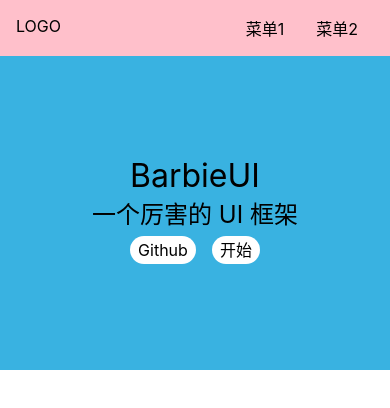
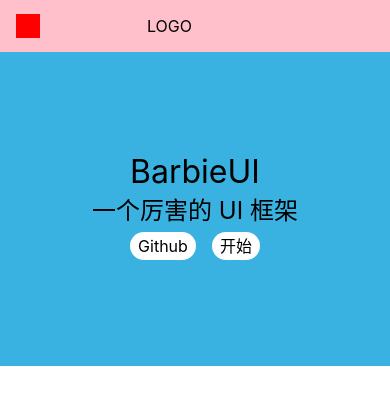
Before and after one commit to limo-chen/BabieUI, a Vue app: page /#/ in a window 390 px wide. Shown: the top 408 px of the page. Built offline with nearby package versions, Linux system fonts and the light colour scheme.

Commit message:
完善aside切换逻辑

```diff
--- a/src/App.vue
+++ b/src/App.vue
@@ -7,7 +7,8 @@ import { ref, provide } from "vue";
 export default {
   name: "App",
   setup() {
-    const asideVisible = ref(true);
+    const width = document.documentElement.clientWidth;
+    const asideVisible = ref(width <= 500 ? false : true);
     provide("asideVisible", asideVisible); // set
   },
 };
--- a/src/components/Topnav.vue
+++ b/src/components/Topnav.vue
@@ -5,6 +5,8 @@
       <li>菜单1</li>
       <li>菜单2</li>
     </div>
+    <!-- <img src="./assets/toggleAside.svg" alt="logo" class="toggleAside" /> -->
+    <span class="toggleAside" @click="toggleMenu"></span>
   </div>
 </template>
 <script lang="ts">
@@ -26,6 +28,8 @@ export default {
   padding: 16px;
   position: relative;
   z-index: 10;
+  justify-content: center;
+  align-items: center;
   > .logo {
     min-width: 6em;
     margin-right: auto;
@@ -38,5 +42,29 @@ export default {
       margin: 0 1em;
     }
   }
+
+  .toggleAside {
+    display: inline-block;
+    width: 24px;
+    height: 24px;
+    background: red;
+    transform: translateY(-50%);
+    display: none;
+    position: absolute;
+    left: 16px;
+    top: 50%;
+  }
+  // 当页面宽度是500时，.menu隐藏; .logo设置为左右都是auto
+  @media (max-width: 500px) {
+    > .menu {
+      display: none;
+    }
+    > .logo {
+      margin: 0 auto;
+    }
+    > .toggleAside {
+      display: inline-block;
+    }
+  }
 }
 </style>
--- a/src/views/Doc.vue
+++ b/src/views/Doc.vue
@@ -37,10 +37,7 @@ aside {
   background: #539bf4;
   width: 150px;
   padding: 16px;
-  position: fixed;
-  top: 0;
-  left: 0;
-  padding-top: 70px;
+
   > h2 {
     margin-bottom: 12px;
   }
@@ -48,5 +45,11 @@ aside {
   > li {
     padding: 4px 0;
   }
+  @media (max-width: 500px) {
+    position: absolute;
+    left: 16px;
+    top: 50%;
+    padding-top: 70px;
+  }
 }
 </style>
```
Also changed, not shown: src/assets/Barbie.png (renamed from src/assets/Barbie_Logo.png), src/assets/toggleAside.svg (added).
